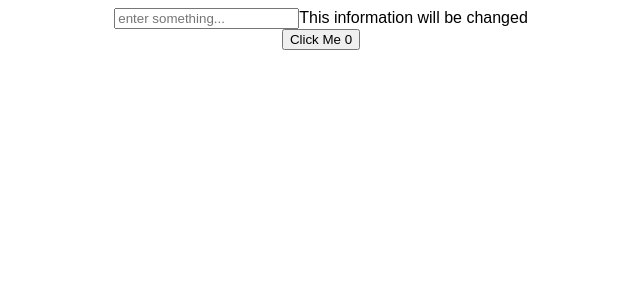
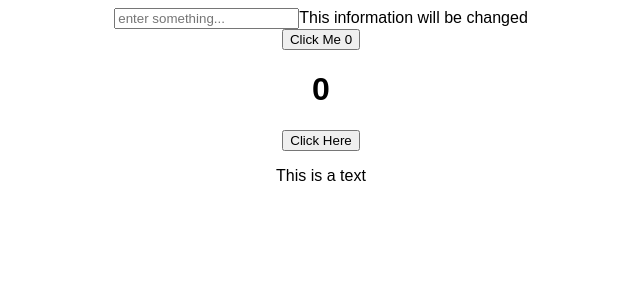
Before and after one commit to machadop1407/react-hooks-course, a React (Create React App) app: page / in a window 1280 px wide. Shown: the top 300 px of the page, without its empty margins (319-959 px from the left). Built offline with nearby package versions, Linux system fonts and the light colour scheme.

Commit message:
display hooks examples

```diff
--- a/src/App.js
+++ b/src/App.js
@@ -11,7 +11,16 @@ import CallBackTutorial from "./UseCallback/CallbackTutorial";
 function App() {
   return (
     <div className="App">
-      <StateTutorial />
+      <div className="container">
+        <div className="row">
+          <div className="col">
+            <StateTutorial />
+          </div>
+          <div className="col">
+            <ReducerTutorial />
+          </div>
+        </div>
+      </div>
     </div>
   );
 }
```
